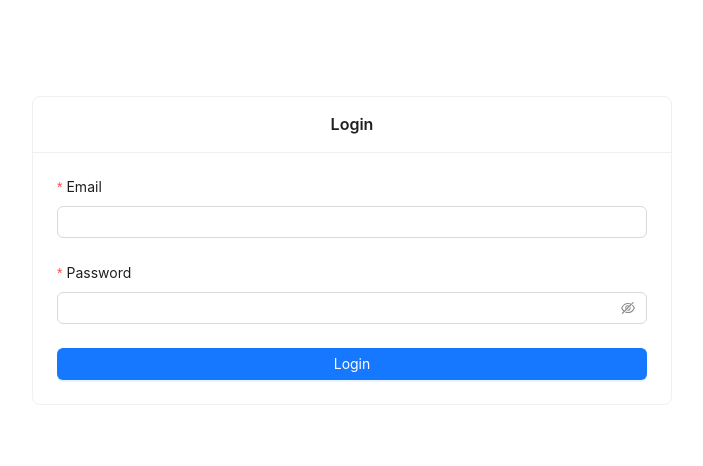
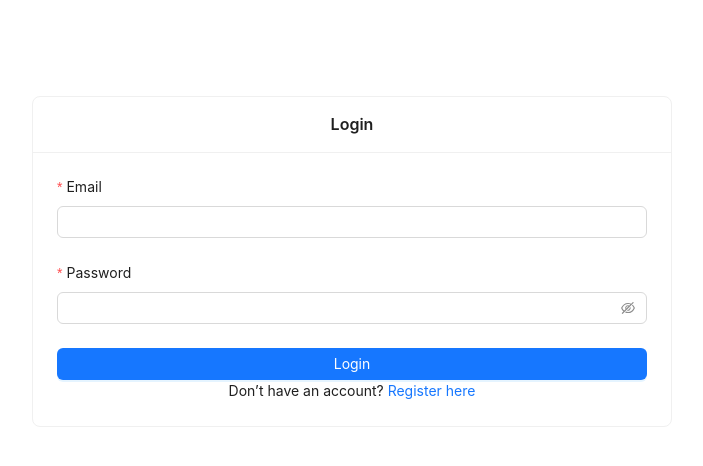
Before and after one commit to Stargazing-11/TodoApp-Test, a React (Vite) app in the folder frontend/: page /login in a window 1280 px wide. Shown: the top 466 px of the page, without its empty margins (288-991 px from the left). Built offline with nearby package versions, Linux system fonts and the light colour scheme; no server answers.

Commit message:
Add login/register navigation links

```diff
--- a/frontend/src/pages/Login.jsx
+++ b/frontend/src/pages/Login.jsx
@@ -9,6 +9,8 @@
   Col,
   App,
 } from "antd";
+import { Link } from "react-router-dom";
+
 import { useAuth } from "../context/AuthContext";
 import { useNavigate } from "react-router-dom";
 import API from "../services/api";
@@ -62,6 +64,9 @@
               Login
             </Button>
           </Form>
+          <Typography.Text>
+            Don’t have an account? <Link to="/register">Register here</Link>
+          </Typography.Text>
         </Card>
       </Col>
     </Row>
--- a/frontend/src/pages/Register.jsx
+++ b/frontend/src/pages/Register.jsx
@@ -47,6 +47,11 @@
           Register
         </Button>
       </Form>
+      <div style={{ textAlign: "center", marginTop: 16 }}>
+        <Typography.Text>
+          Already have an account? <Link to="/login">Login here</Link>
+        </Typography.Text>
+      </div>
     </Card>
   );
 };
```
